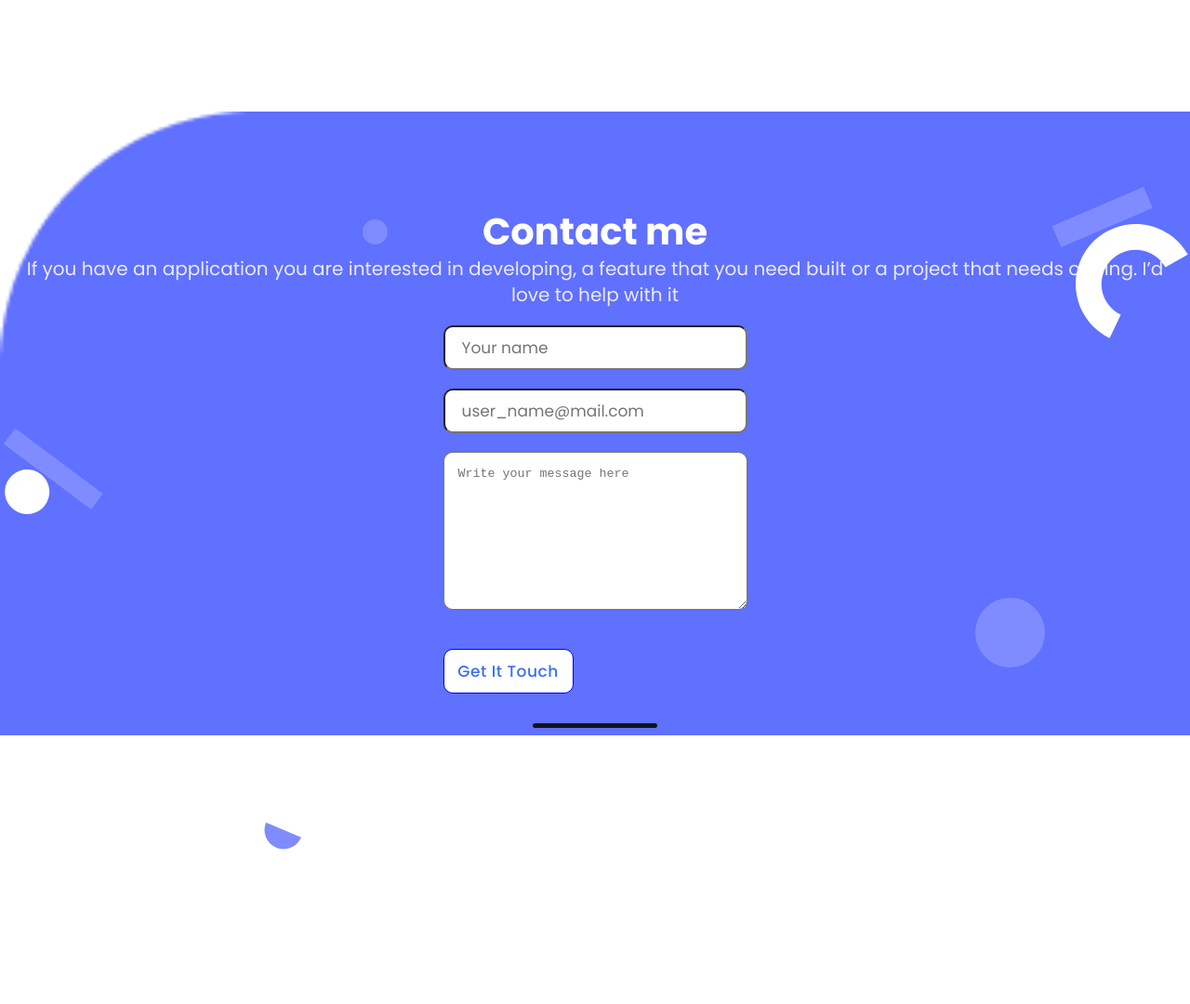
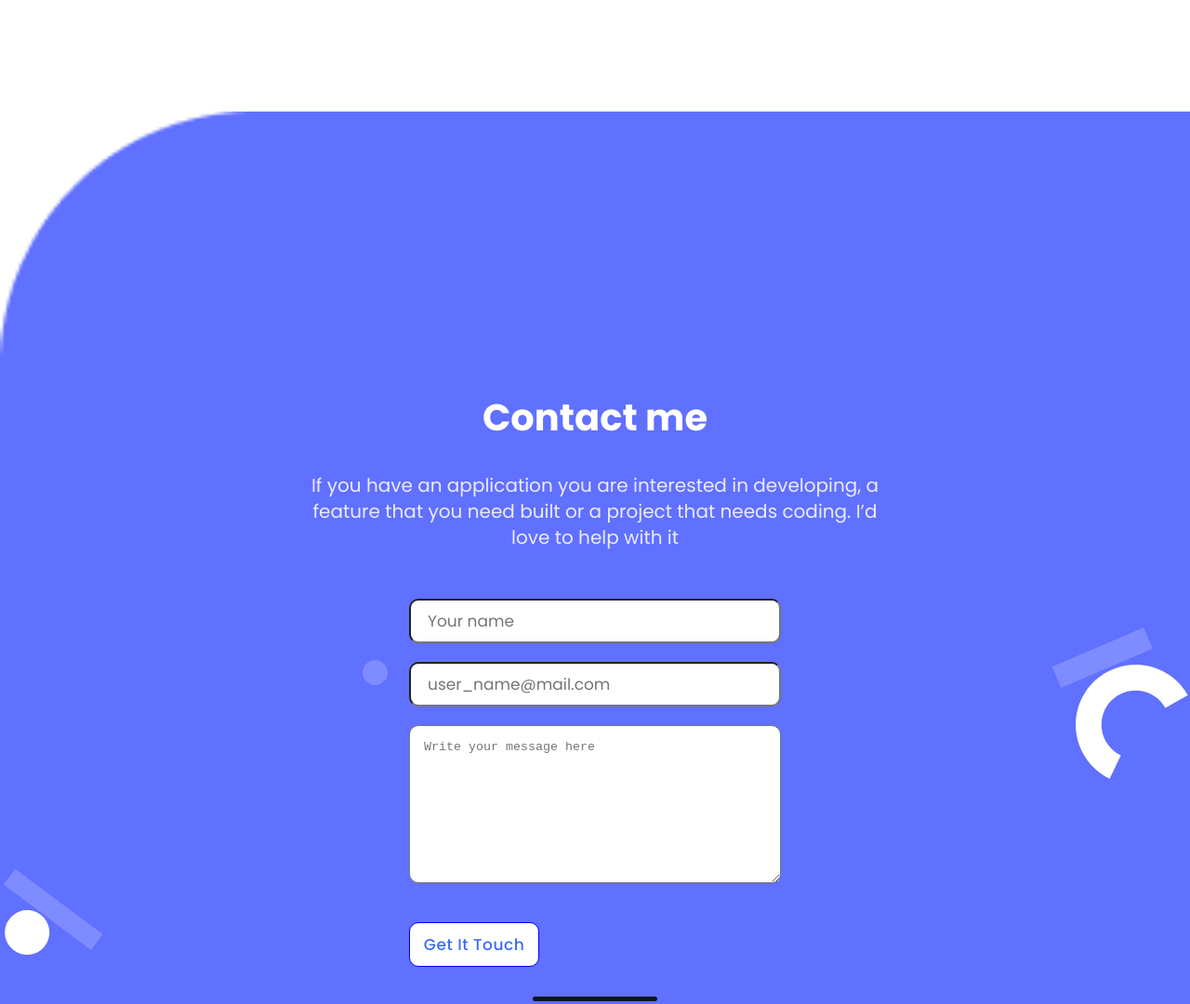
Before and after one commit to robinbenitezmora/Mobil-Version, a website: page index.html in a window 1280 px wide. Shown: the part 4140-5220 px from the top of the page at 93% size. Before the commit the page ends 5060 px from the top, so only its background shows below. Drawn offline with Linux system fonts and the light colour scheme.

Commit message:
Change cover page and form image agree on code reviewer2

```diff
--- a/style.css
+++ b/style.css
@@ -646,14 +646,15 @@ span {
 .seventh-sheet {
   display: flex;
   flex-direction: column;
-  justify-content: center;
-  max-width: max-content;
+  height: 1275px;
+  justify-items: center;
   align-items: center;
   background-image: url("./images/blue-background.png");
   background-size: cover;
   background-repeat: no-repeat;
   margin-top: 114px;
   text-align: center;
+  padding-top: 200px;
 }
 
 .seventh-sheet__contact-me {
@@ -669,6 +670,13 @@ span {
 }
 
 .seventh-sheet__paragraph {
+  display: flex;
+  flex-direction: column;
+  justify-content: center;
+  align-items: center;
+  padding: 0.1px 30px;
+  width: 400px;
+  height: 150px;
   font-family: 'Poppins', sans-serif;
   font-style: normal;
   font-weight: 400;
@@ -687,8 +695,8 @@ span {
 }
 
 .form__image {
-  position: relative;
-  top: -180px;
+  display: flex;
+  flex-direction: column;
 }
 
 .form {
@@ -703,7 +711,7 @@ span {
   justify-content: center;
   align-items: center;
   width: max-content;
-  width: 327px;
+  width: 400px;
   height: 48px;
   margin: 0.1px 24px 20px 24px;
   background: #fff;
@@ -730,7 +738,7 @@ span {
   justify-content: center;
   align-items: center;
   width: max-content;
-  width: 327px;
+  width: 400px;
   height: 170px;
   margin: 0.1px 24px 20px 24px;
   background: #fff;
@@ -862,4 +870,14 @@ span {
   .sixth-sheet-developer {
     flex-direction: row;
   }
+
+  .seventh-sheet__paragraph {
+    display: flex;
+    flex-direction: column;
+    justify-content: center;
+    align-items: center;
+    padding: 0.1px 30px;
+    width: 700px;
+    height: 150px;
+  }
 }
```
